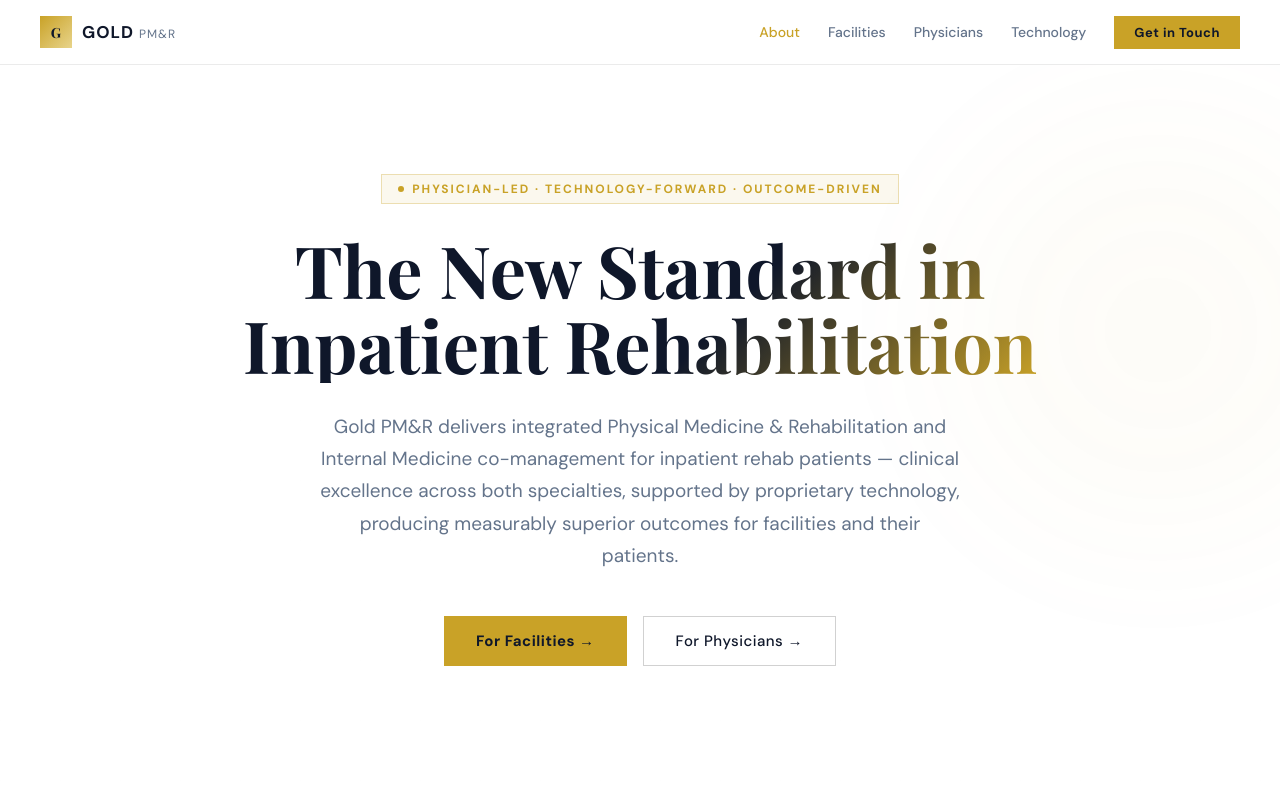
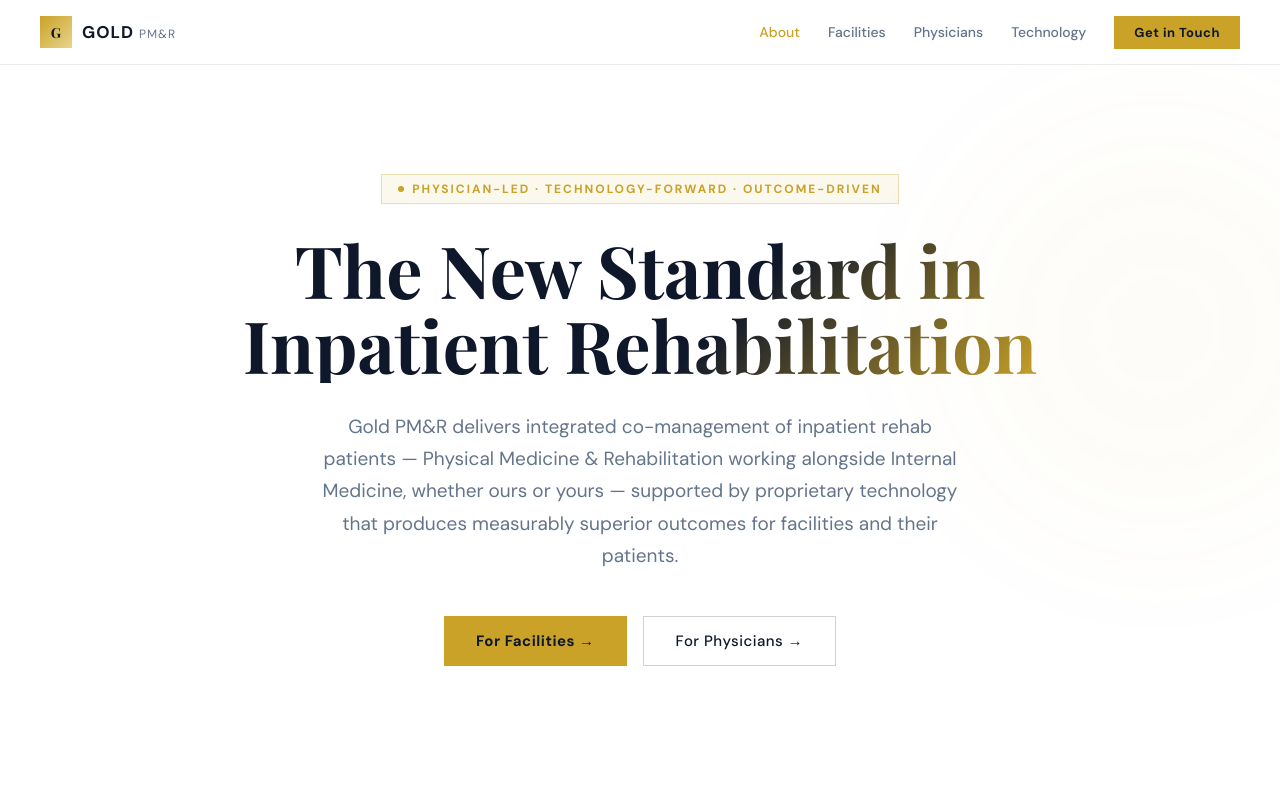
Before and after one commit to josh-itano/gold-pmr-site, a React (Vite) app: page / in a window 1280 px wide. Shown: the top 800 px of the page. Built offline with nearby package versions, Linux system fonts and the light colour scheme.

Commit message:
Refine co-management copy to clarify Gold partners with existing facility IM teams when present, provides IM when not

```diff
--- a/src/App.jsx
+++ b/src/App.jsx
@@ -69,7 +69,7 @@ function HomePage({ nav }) {
       <div className="sec-hero" style={{ maxWidth: 1200, margin: "0 auto", padding: "120px 40px 80px", textAlign: "center", position: "relative", zIndex: 2 }}>
         <Reveal><Badge>Physician-Led · Technology-Forward · Outcome-Driven</Badge></Reveal>
         <Reveal delay={0.1}><h1 className="hero-title" style={{ fontFamily: "'Playfair Display', serif", fontSize: "min(72px, 8vw)", fontWeight: 700, lineHeight: 1.05, margin: "28px 0", background: `linear-gradient(135deg, ${C.dark} 0%, ${C.dark} 60%, ${C.gold} 100%)`, WebkitBackgroundClip: "text", WebkitTextFillColor: "transparent", backgroundClip: "text" }}>The New Standard in<br/>Inpatient Rehabilitation</h1></Reveal>
-        <Reveal delay={0.2}><p style={{ fontSize: 19, color: C.muted, maxWidth: 640, margin: "0 auto 44px", lineHeight: 1.7 }}>Gold PM&R delivers integrated Physical Medicine & Rehabilitation and Internal Medicine co-management for inpatient rehab patients — clinical excellence across both specialties, supported by proprietary technology, producing measurably superior outcomes for facilities and their patients.</p></Reveal>
+        <Reveal delay={0.2}><p style={{ fontSize: 19, color: C.muted, maxWidth: 640, margin: "0 auto 44px", lineHeight: 1.7 }}>Gold PM&R delivers integrated co-management of inpatient rehab patients — Physical Medicine & Rehabilitation working alongside Internal Medicine, whether ours or yours — supported by proprietary technology that produces measurably superior outcomes for facilities and their patients.</p></Reveal>
         <Reveal delay={0.3}><div style={{ display: "flex", gap: 16, justifyContent: "center", flexWrap: "wrap" }}><Btn primary onClick={() => nav("facilities")}>For Facilities →</Btn><Btn onClick={() => nav("physicians")}>For Physicians →</Btn></div></Reveal>
       </div>
     </section>
@@ -97,7 +97,7 @@ function FacilitiesPage({ nav }) {
   const benefits = [
     { icon: "💰", title: "Higher Reimbursement", desc: "Documentation education produces higher CMI scores. Gold targets CMI ≥1.5 — facilities with poor documentation fall below and lose money per admission." },
     { icon: "🛡️", title: "Zero Compliance Risk", desc: "100% on-time CMS documentation. One late note = $30K–$80K technical denial. Our Compliance Watchdog tracks every deadline in real time." },
-    { icon: "📊", title: "Superior Outcomes", desc: "PM&R + Internal Medicine co-management directly addresses the metrics that matter — lower return-to-acute, ≥85% discharge-to-community, reduced 30-day readmissions. The integrated model produces results that single-specialty arrangements struggle to match." },
+    { icon: "📊", title: "Superior Outcomes", desc: "Integrated co-management — Gold PM&R working alongside your IM team or ours — directly addresses the metrics that matter. Lower return-to-acute, ≥85% discharge-to-community, reduced 30-day readmissions. The integrated model produces results that uncoordinated single-specialty arrangements struggle to match." },
     { icon: "⚡", title: "GoldOS Technology", desc: "Real-time compliance dashboards, CMI optimization alerts, outcome analytics — capabilities no other physician group provides." },
     { icon: "✓", title: "Gold Bar Certified Physicians", desc: "Rigorous IRF-specific certification. Consistent quality, not physician roulette." },
     { icon: "🔄", title: "Continuity Guaranteed", desc: "Multi-provider model with built-in coverage redundancy. No scrambling when your solo medical director goes on vacation." },
@@ -125,7 +125,7 @@ function FacilitiesPage({ nav }) {
 
   return <>
     <section className="sec-hero" style={{ padding: "140px 40px 80px", maxWidth: 1200, margin: "0 auto" }}>
-      <Reveal><Badge>For Facilities</Badge><h1 className="hero-title" style={{ fontFamily: "'Playfair Display', serif", fontSize: "min(56px, 7vw)", fontWeight: 700, lineHeight: 1.1, margin: "24px 0 20px", background: `linear-gradient(135deg, ${C.dark} 0%, ${C.dark} 60%, ${C.gold} 100%)`, WebkitBackgroundClip: "text", WebkitTextFillColor: "transparent", backgroundClip: "text" }}>Your Physician Partner<br/>Should Make You Money</h1><p style={{ color: C.muted, fontSize: 19, maxWidth: 640, lineHeight: 1.7, marginBottom: 32 }}>Most physician groups fill a chair. Gold delivers integrated PM&R and Internal Medicine co-management of your post-acute patients — higher CMI scores, zero compliance risk, and outcomes that become your competitive advantage.</p><div style={{ display: "flex", gap: 16, flexWrap: "wrap" }}><Btn primary onClick={() => document.getElementById("roi")?.scrollIntoView({ behavior: "smooth" })}>Calculate Your ROI →</Btn><Btn onClick={() => document.getElementById("assessment")?.scrollIntoView({ behavior: "smooth" })}>Take Compliance Assessment</Btn></div></Reveal>
+      <Reveal><Badge>For Facilities</Badge><h1 className="hero-title" style={{ fontFamily: "'Playfair Display', serif", fontSize: "min(56px, 7vw)", fontWeight: 700, lineHeight: 1.1, margin: "24px 0 20px", background: `linear-gradient(135deg, ${C.dark} 0%, ${C.dark} 60%, ${C.gold} 100%)`, WebkitBackgroundClip: "text", WebkitTextFillColor: "transparent", backgroundClip: "text" }}>Your Physician Partner<br/>Should Make You Money</h1><p style={{ color: C.muted, fontSize: 19, maxWidth: 640, lineHeight: 1.7, marginBottom: 32 }}>Most physician groups fill a chair. Gold delivers integrated co-management of your post-acute patients — partnering with your existing internal medicine team or providing our own when you don't have one — for higher CMI scores, zero compliance risk, and outcomes that become your competitive advantage.</p><div style={{ display: "flex", gap: 16, flexWrap: "wrap" }}><Btn primary onClick={() => document.getElementById("roi")?.scrollIntoView({ behavior: "smooth" })}>Calculate Your ROI →</Btn><Btn onClick={() => document.getElementById("assessment")?.scrollIntoView({ behavior: "smooth" })}>Take Compliance Assessment</Btn></div></Reveal>
     </section>
     <section className="sec-bot" style={{ maxWidth: 1200, margin: "0 auto", padding: "40px 40px 100px" }}><div style={{ display: "grid", gridTemplateColumns: "repeat(auto-fit, minmax(min(300px, 100%), 1fr))", gap: 20 }}>{benefits.map((b,i) => <Reveal key={i} delay={i*0.06}><Card {...b} /></Reveal>)}</div></section>
 
```
